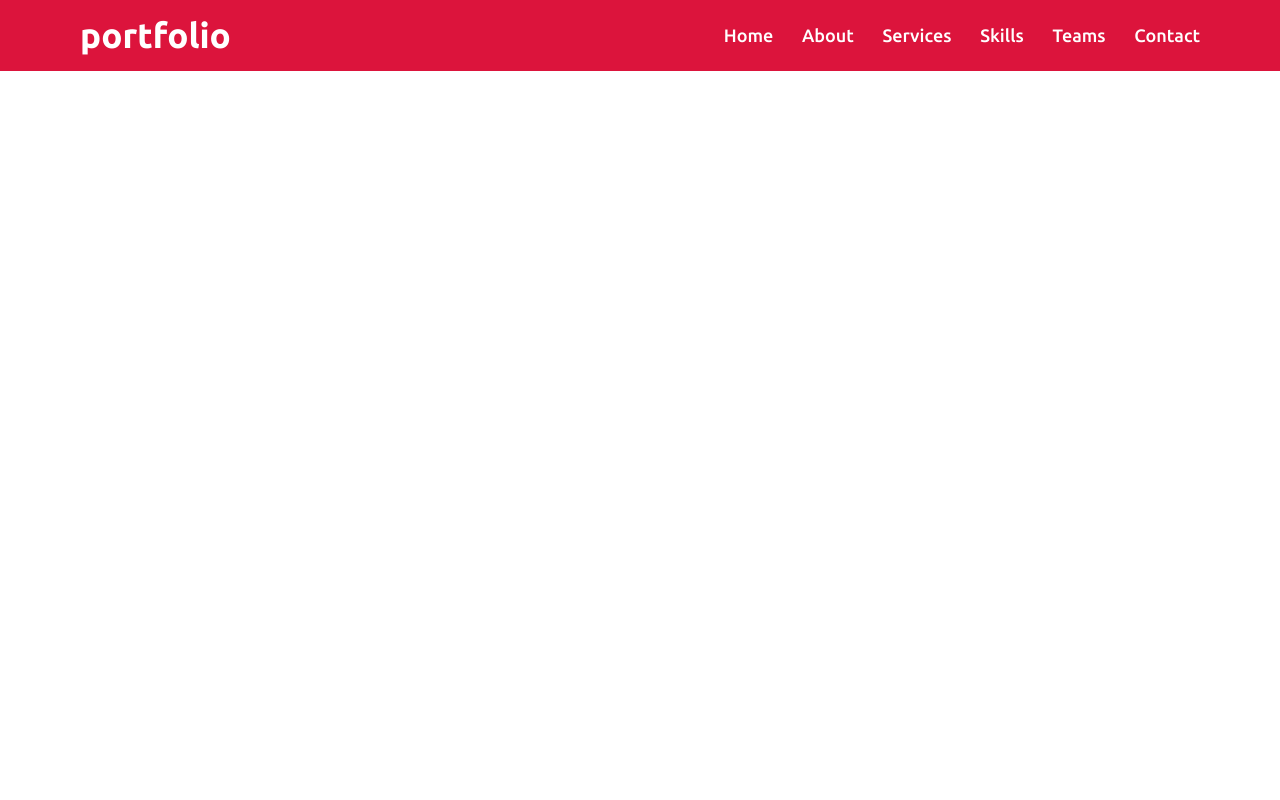
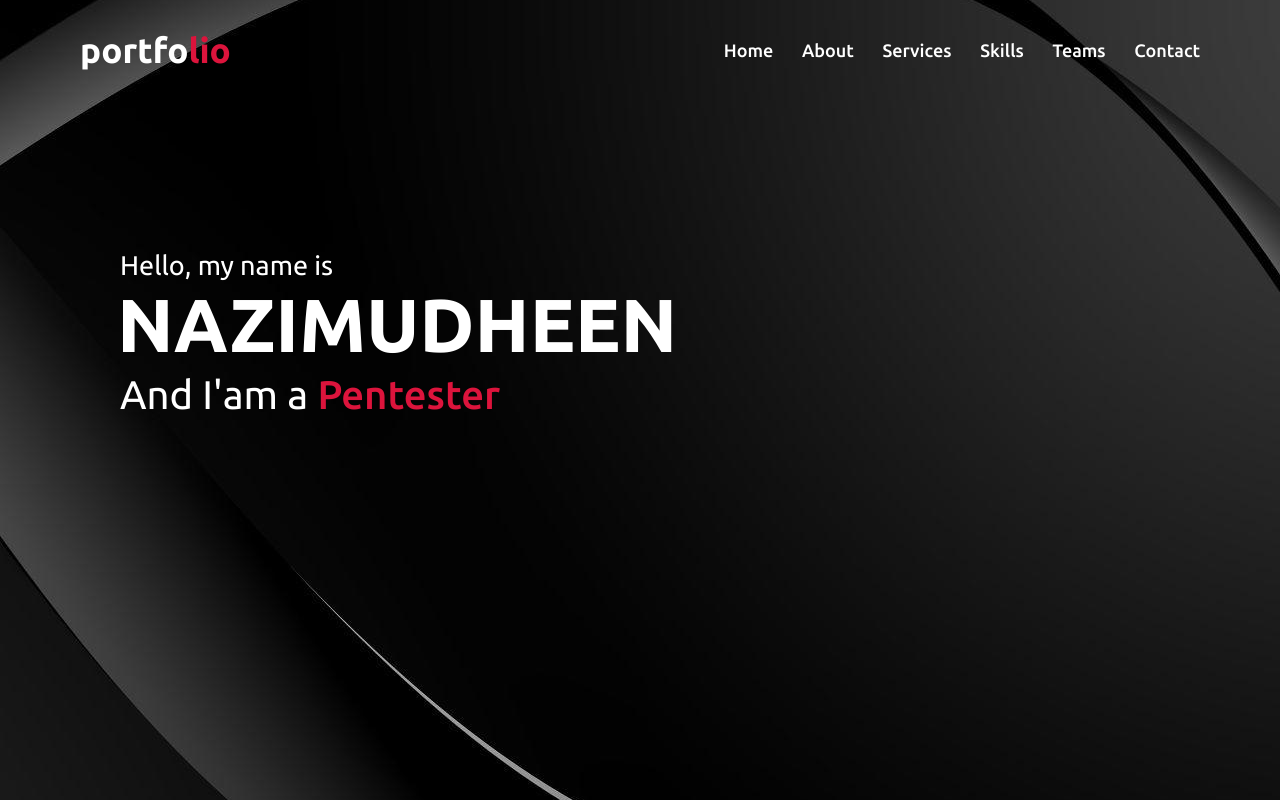
Before and after one commit to NAZIMUDHEEN267/portfolio, a plain HTML site: page index.html in a window 1280 px wide. Drawn offline with nearby package versions, Linux system fonts and the light colour scheme.

Commit message:
home background completed

```diff
--- a/index.html
+++ b/index.html
@@ -8,6 +8,8 @@
 
 </head>
 <body>
+
+<!----------------------------------nav bar--------------------------------------------->
 
     <nav class="navbar">
         <div class="max-width">
@@ -24,11 +26,32 @@
         </div>
     </nav>
 
+<!----------------x------------------nav bar---------------------------x------------------>
+
+
+<!----------------------------------home-section--------------------------------------------->
+
+<section class="home" id="home">
+    <div class="max-width">
+        <div class="home-content">
+            <div class="text-1">Hello, my name is</div>
+            <div class="text-2">NAZIMUDHEEN</div>
+            <div class="text-3">And I'am a <span>Pentester</span></div>
+        </div>
+    </div>
+</section>
+
+
+
+
+
+<!--------------------x--------------home-section--------------------------x------------------->
 
 
 
 
 
 <script src="https://kit.fontawesome.com/a076d05399.js"></script>
+<script src="https://code.jquery.com/jquery-3.5.1.min.js"></script>
 </body>
 </html>
--- a/style.css
+++ b/style.css
@@ -13,9 +13,8 @@
 .navbar{
     position:fixed;
     width: 100%;
-    background: crimson;
     font-family: 'Ubuntu', sans-serif;
-    padding: 15px 0;
+    padding: 30px 0;
 }
 
 .max-width {
@@ -37,6 +36,10 @@
     font-weight: 600;
 }
 
+.navbar .logo a span{
+    color: crimson;
+}
+
 .navbar .menu li{
     list-style: none;
     display: inline-block;
@@ -47,4 +50,51 @@
     font-size: 18px;
     font-weight: 500;
     margin-left: 25px;
+    transition: color 0.3s ease;
 }
+
+.navbar .menu li a:hover{
+    color: crimson;
+}
+
+/*-----------------x---------------navbar styling-----------------x-------------- */
+
+
+
+/*----------------------------------home-section---------------------------------------------*/
+
+.home{
+    display: flex;
+    background: url("./Assets/background.jpg") no-repeat center;
+    height: 100vh;
+    color:#fff;
+    min-height: 500px;
+    font-family: 'Ubuntu', sans-serif;
+}
+
+.home .max-width{
+    margin: 250px 0 auto 40px;
+}
+
+.home .home-content .text-1{
+    font-size: 27px;
+}
+
+.home .home-content .text-2{
+    font-size: 75px;
+    font-weight: 600;
+    margin-left: -3px;
+}
+
+.home .home-content .text-3{
+    font-size: 40px;
+    margin: 5px 0;
+}
+
+.home .home-content .text-3 span{
+    color: crimson;
+    font-weight: 500;
+}
+
+
+/*------------------x----------------home-section---------------------x------------------------*/
```
Also changed, not shown: Assets/background.jpg (renamed from Assets/Img1.jpg), Assets/man.png (renamed from Assets/Background1.png), Assets/man2.png (renamed from Assets/Background2.png).
